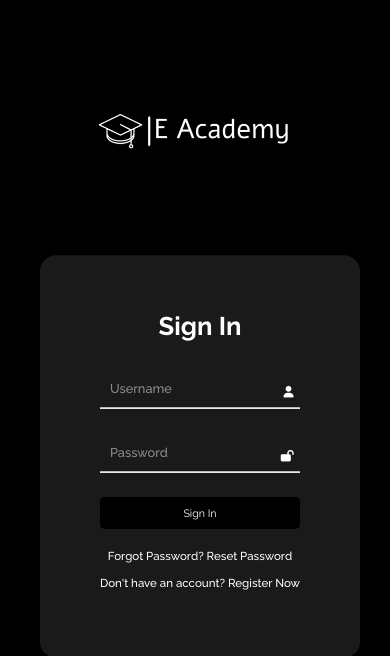
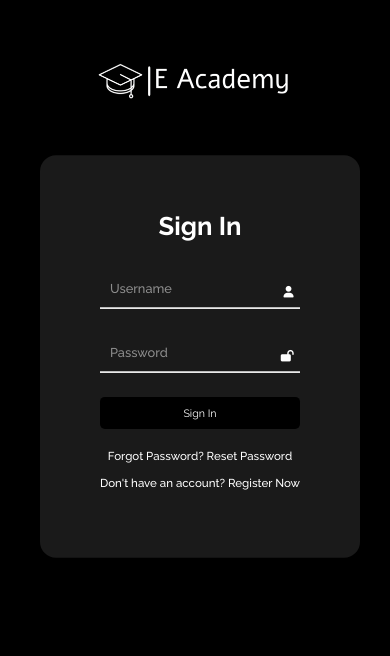
Before and after one commit to thearmanqureshi/E-Academy, a Flask app: page /signin in a window 390 px wide. Shown: the top 656 px of the page. Run offline with Flask 3, Linux system fonts and the light colour scheme; parts of the project's set-up code (start-up, migrations or seed data) failed here and were passed over; some libraries are stand-ins or nearby versions.

Commit message:
Update signinup.css

```diff
--- a/static/css/signinup.css
+++ b/static/css/signinup.css
@@ -187,7 +187,8 @@
   #form-container {
     transform: scale(.8);
   }
-  #header {
+
+  header {
     margin: 50px 0 0 0;
   }
 }
```
